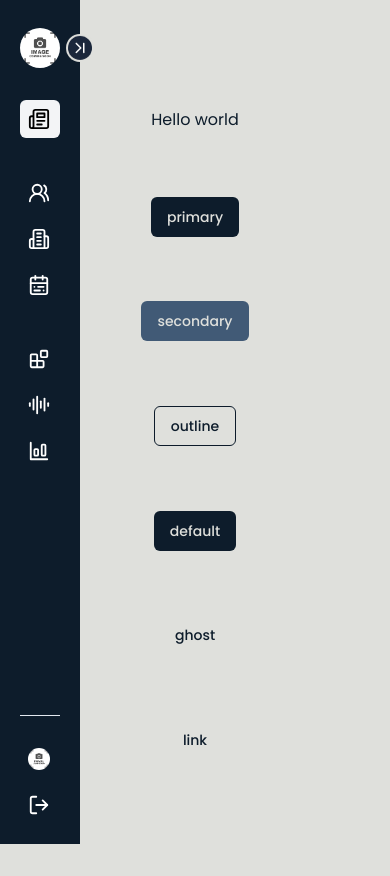
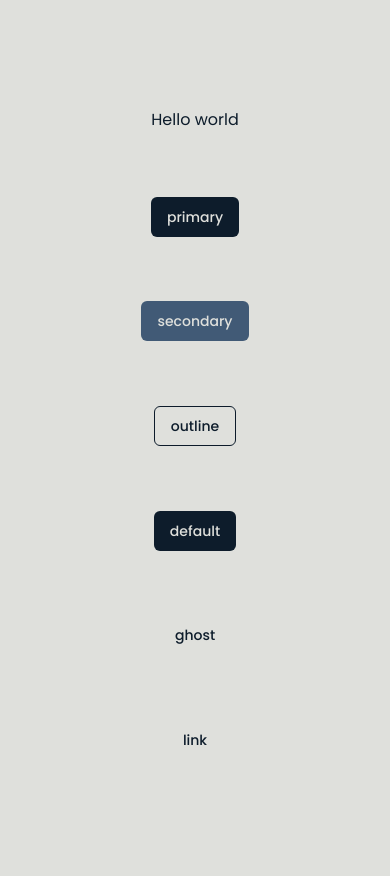
Before and after one commit to ewsd-group-3/Frontend, a Next.js app: page / in a window 390 px wide. Built offline with nearby package versions, Linux system fonts and the light colour scheme.

Commit message:
Fix sidebar collapse

```diff
--- a/components/Sidebar/side-bar.tsx
+++ b/components/Sidebar/side-bar.tsx
@@ -9,9 +9,6 @@ import MenuLink from "./menu-link";
 function getLocalIsSidebarOpen() {
   return localStorage.getItem("isSidebarOpen") === "true" ? true : false;
 }
-
-const FULL_WIDTH = 72;
-const COLLAPSED_WIDTH = 20;
 
 export default function Sidebar({ children }: { children: React.ReactNode }) {
   const [mount, setMount] = useState(false);
@@ -30,8 +27,8 @@ export default function Sidebar({ children }: { children: React.ReactNode }) {
         <div className='flex'>
           <div
             className={`${
-              open ? `w-${FULL_WIDTH}` : `w-${COLLAPSED_WIDTH}`
-            } bg-primary h-screen p-5 pt-7 duration-300 fixed flex flex-col justify-between`}
+              open ? `w-72` : `w-20`
+            } bg-primary h-screen p-5 pt-7 duration-300 fixed flex-col justify-between hidden md:flex`}
           >
             <div
               className={`absolute cursor-pointer -right-3 top-9 w-6 h-6 grid place-items-center ring-2 ring-background bg-accent rounded-full  ${
@@ -105,7 +102,7 @@ export default function Sidebar({ children }: { children: React.ReactNode }) {
 
           <main
             className={`flex-1 p-5 pt-3 duration-300 ${
-              open ? `ml-${FULL_WIDTH}` : `ml-${COLLAPSED_WIDTH}`
+              open ? `md:ml-72` : `md:ml-20}`
             }`}
           >
             {children}
```
